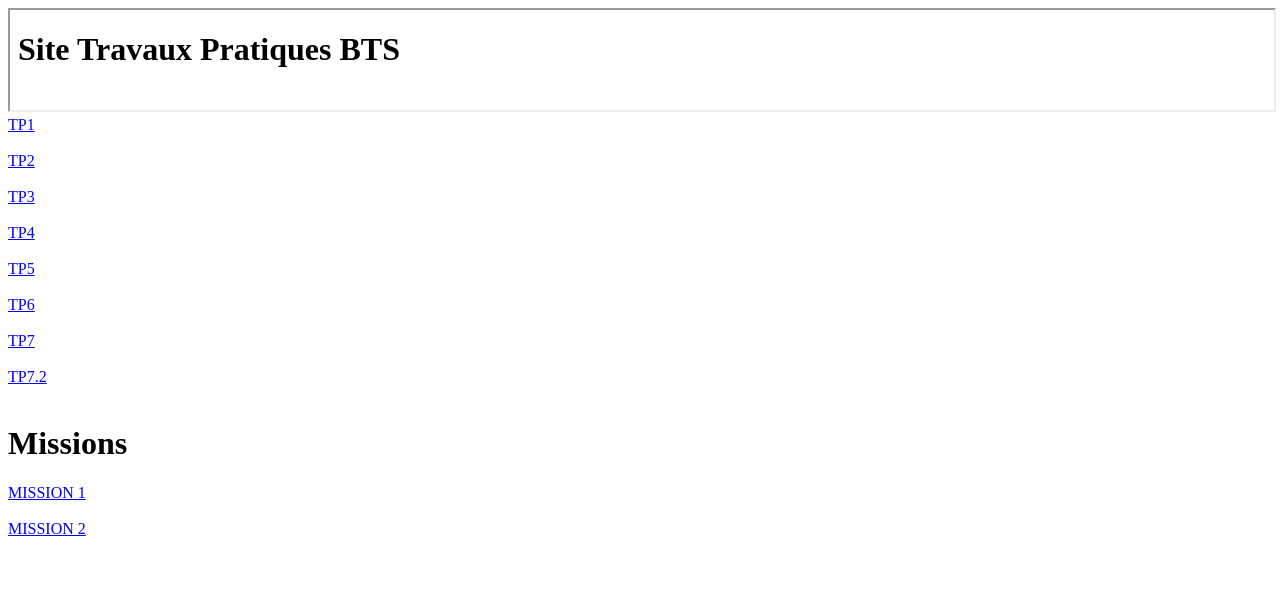
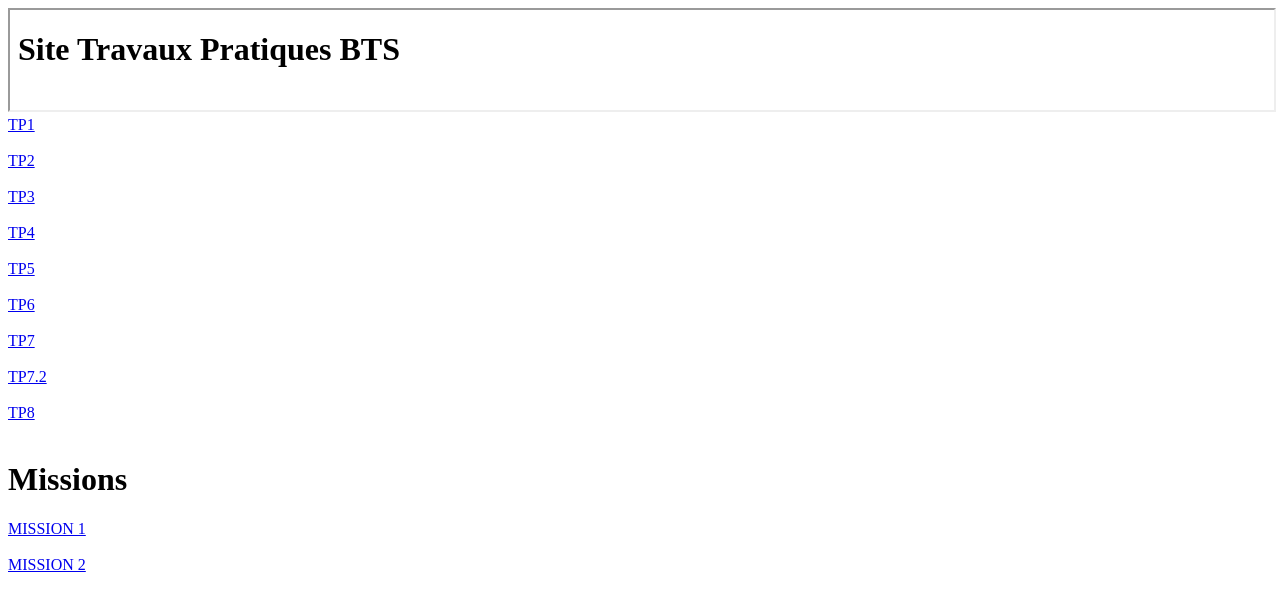
Before and after one commit to mohamedrania2006-sys/Sommaire, a plain HTML site: page index.html in a window 1280 px wide. Drawn offline with Linux system fonts and the light colour scheme.

Commit message:
Update index.html

```diff
--- a/index.html
+++ b/index.html
@@ -31,10 +31,14 @@
     <a href="https://mohamedrania2006-sys.github.io/TP7.2/">TP7.2</a>
     <br>
     <br>
+    <a href="https://mohamedrania2006-sys.github.io/TP7.2/">TP8</a>
+    <br>
+    <br>
     <h1>Missions</h1>
     <a href="https://mohamedrania2006-sys.github.io/Eval1-BTS-SIO/">MISSION 1</a>
     <br>
     <br>
     <a href="https://mohamedrania2006-sys.github.io/Eval2-BTS-SIO/">MISSION 2</a>
 </body>
+
 </html>
```
